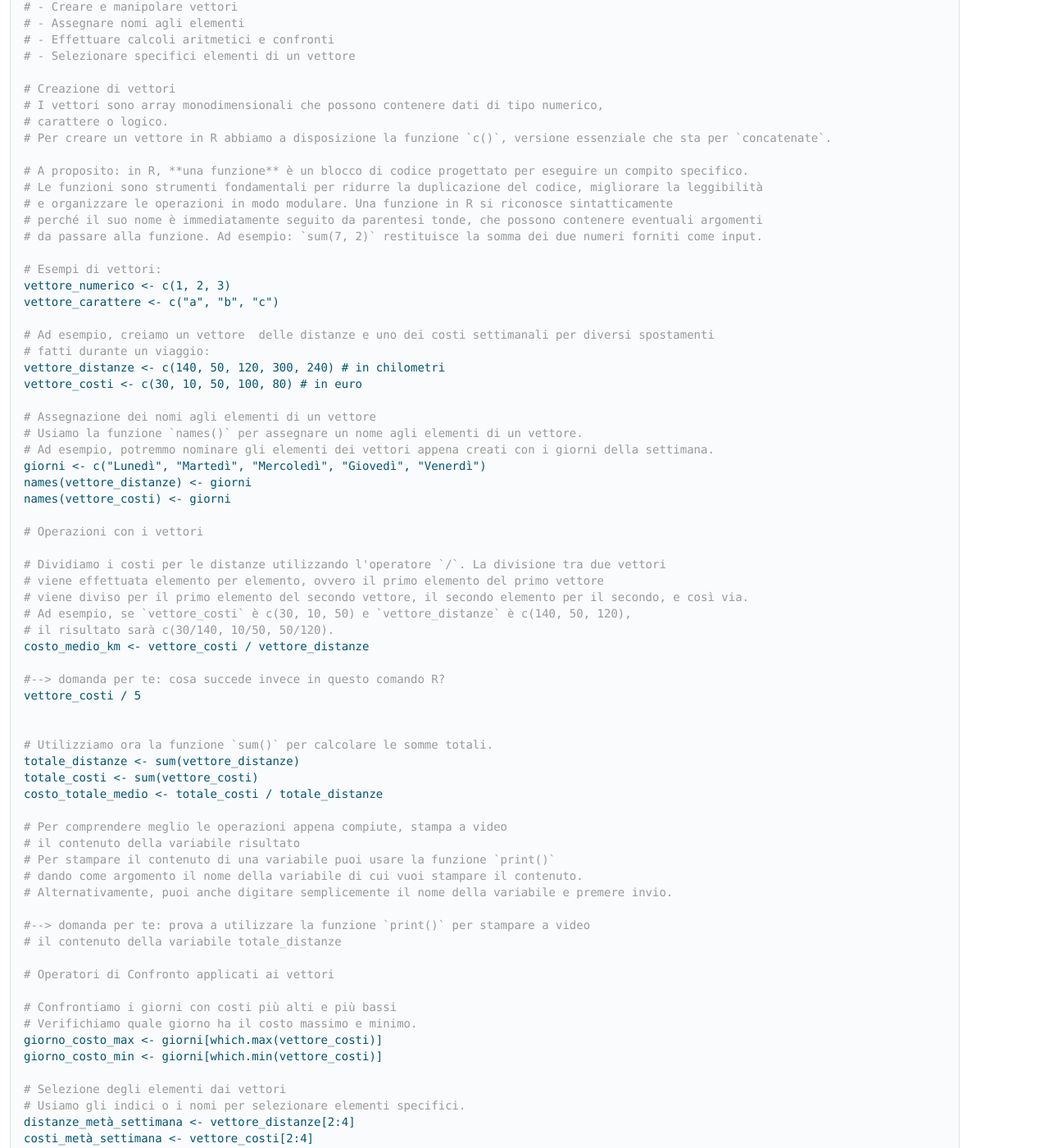
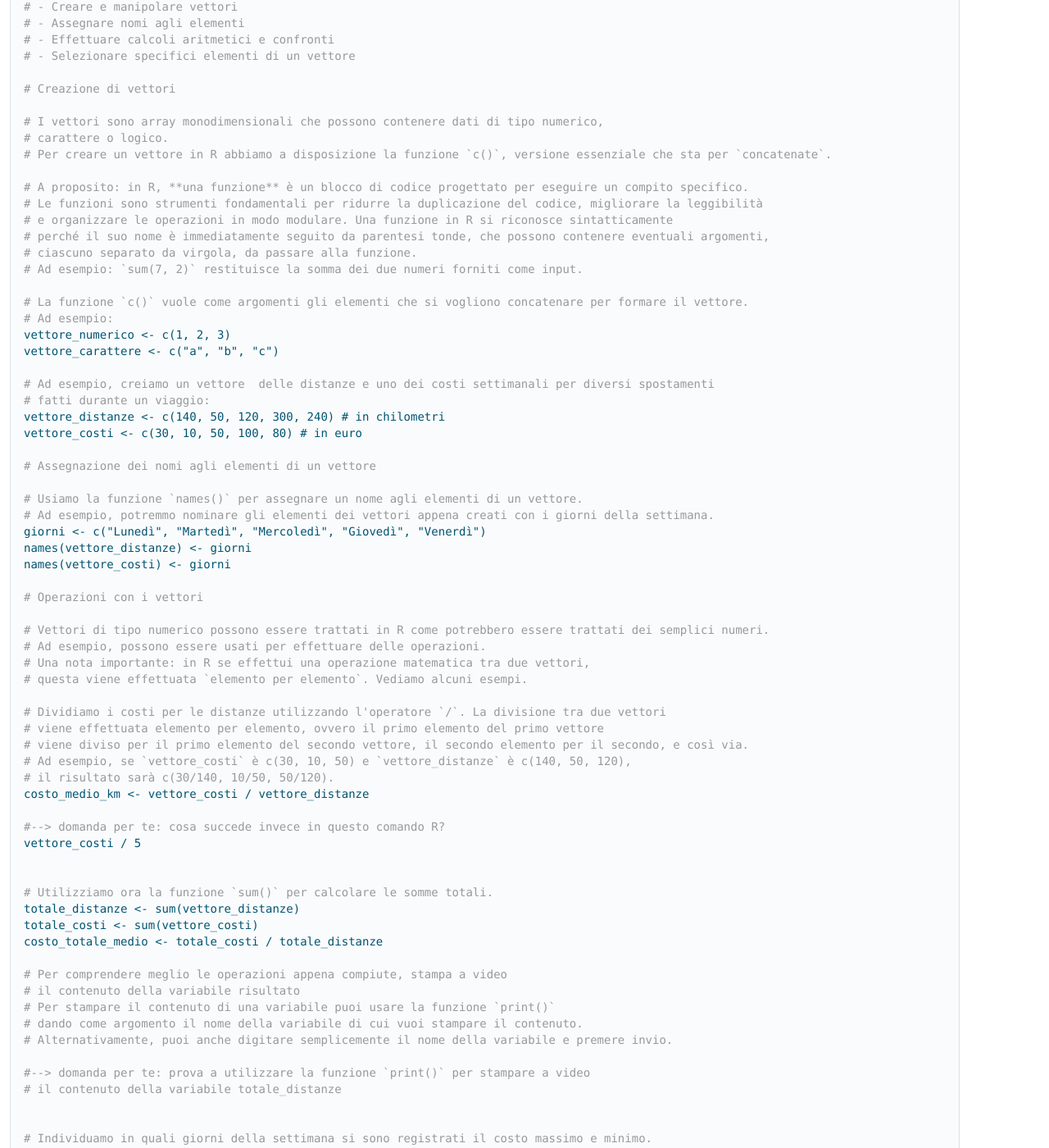
Before and after one commit to maghetta/Corso-R-livello-base__BBC, a Jekyll site: the page built from pages/tutorials/Vettori_in_R.md, in a window 1280 px wide and 1400 px high, scrolled down 283 px. Shown: the whole window at 82% size. Built offline with Jekyll 4.4.1, drawn with Linux system fonts in a browser that asks for light colours; some of the changed text lies outside the part shown.

Commit message:
Update Vettori_in_R.md

```diff
--- a/pages/tutorials/Vettori_in_R.md
+++ b/pages/tutorials/Vettori_in_R.md
@@ -13,6 +13,7 @@ title: Vettori in R
 # - Selezionare specifici elementi di un vettore
 
 # Creazione di vettori
+
 # I vettori sono array monodimensionali che possono contenere dati di tipo numerico,
 # carattere o logico.
 # Per creare un vettore in R abbiamo a disposizione la funzione `c()`, versione essenziale che sta per `concatenate`.
@@ -20,10 +21,12 @@ title: Vettori in R
 # A proposito: in R, **una funzione** è un blocco di codice progettato per eseguire un compito specifico.
 # Le funzioni sono strumenti fondamentali per ridurre la duplicazione del codice, migliorare la leggibilità
 # e organizzare le operazioni in modo modulare. Una funzione in R si riconosce sintatticamente
-# perché il suo nome è immediatamente seguito da parentesi tonde, che possono contenere eventuali argomenti
-# da passare alla funzione. Ad esempio: `sum(7, 2)` restituisce la somma dei due numeri forniti come input.
+# perché il suo nome è immediatamente seguito da parentesi tonde, che possono contenere eventuali argomenti,
+# ciascuno separato da virgola, da passare alla funzione.
+# Ad esempio: `sum(7, 2)` restituisce la somma dei due numeri forniti come input.
 
-# Esempi di vettori:
+# La funzione `c()` vuole come argomenti gli elementi che si vogliono concatenare per formare il vettore.
+# Ad esempio:
 vettore_numerico <- c(1, 2, 3)
 vettore_carattere <- c("a", "b", "c")
 
@@ -33,6 +36,7 @@ vettore_distanze <- c(140, 50, 120, 300, 240) # in chilometri
 vettore_costi <- c(30, 10, 50, 100, 80) # in euro
 
 # Assegnazione dei nomi agli elementi di un vettore
+
 # Usiamo la funzione `names()` per assegnare un nome agli elementi di un vettore.
 # Ad esempio, potremmo nominare gli elementi dei vettori appena creati con i giorni della settimana.
 giorni <- c("Lunedì", "Martedì", "Mercoledì", "Giovedì", "Venerdì")
@@ -40,6 +44,11 @@ names(vettore_distanze) <- giorni
 names(vettore_costi) <- giorni
 
 # Operazioni con i vettori
+
+# Vettori di tipo numerico possono essere trattati in R come potrebbero essere trattati dei semplici numeri.
+# Ad esempio, possono essere usati per effettuare delle operazioni.
+# Una nota importante: in R se effettui una operazione matematica tra due vettori,
+# questa viene effettuata `elemento per elemento`. Vediamo alcuni esempi.
 
 # Dividiamo i costi per le distanze utilizzando l'operatore `/`. La divisione tra due vettori
 # viene effettuata elemento per elemento, ovvero il primo elemento del primo vettore
@@ -66,10 +75,8 @@ costo_totale_medio <- totale_costi / totale_distanze
 #--> domanda per te: prova a utilizzare la funzione `print()` per stampare a video
 # il contenuto della variabile totale_distanze
 
-# Operatori di Confronto applicati ai vettori
 
-# Confrontiamo i giorni con costi più alti e più bassi
-# Verifichiamo quale giorno ha il costo massimo e minimo.
+# Individuamo in quali giorni della settimana si sono registrati il costo massimo e minimo.
 giorno_costo_max <- giorni[which.max(vettore_costi)]
 giorno_costo_min <- giorni[which.min(vettore_costi)]
 
@@ -80,7 +87,13 @@ costi_metà_settimana <- vettore_costi[2:4]
 distanze_inizio_settimana <- vettore_distanze[c("Lunedì", "Martedì", "Mercoledì")]
 media_distanze_inizio <- mean(distanze_inizio_settimana)
 
-# Selezione basata su condizioni
+# Operatori di confronto e selezione di elementi basata su condizioni
+
+# Quanto sopra visto riguardo alla possibilità di applicare operazioni matematiche a vettori numerici
+# vale anche per gli operatori di confronto (`<`, `>`, `==`, `!=`, `<=`, `>=`). Anche qui, i confronti verranno
+# eseguiti elemento per elemento.
+
+
 # Filtriamo i giorni con distanze superiori a 100 km.
 vettore_selezione <- vettore_distanze > 100
 giorni_distanze_lunghe <- vettore_distanze[vettore_selezione]
```
